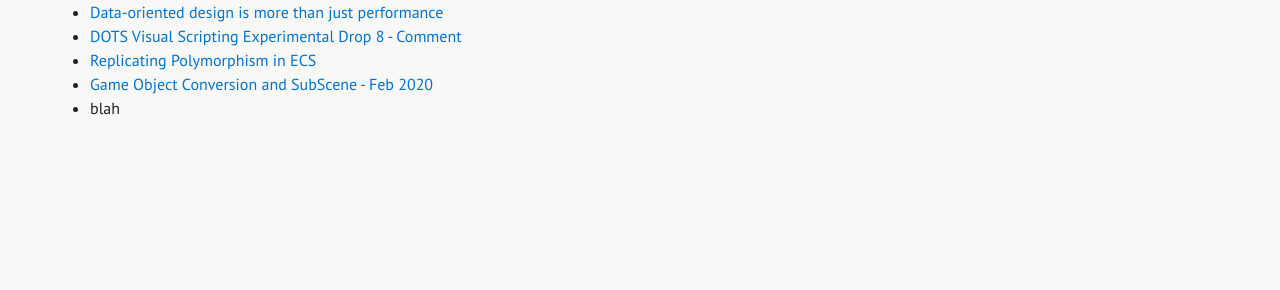
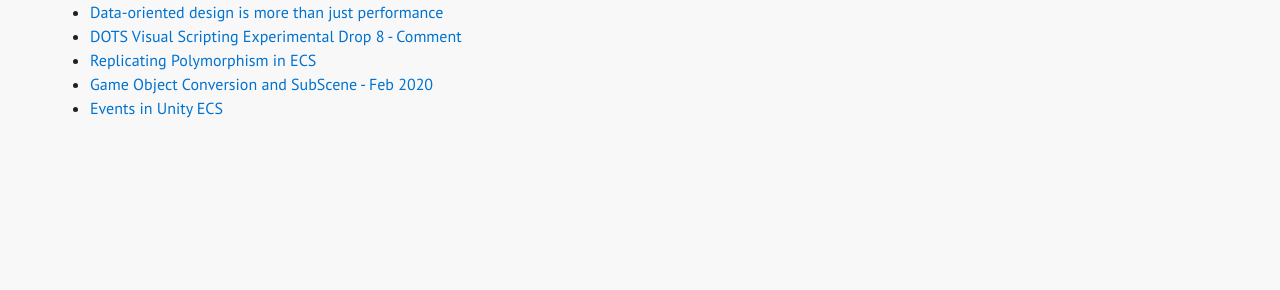
Before and after one commit to st4rdog/st4rdog.github.io, a Jekyll site: the page built from _references/unity/ecs.md, in a window 1280 px wide. Shown: the part 768-1058 px from the top of the page. Built offline with Jekyll 4.4.1, drawn with Linux system fonts in a browser that asks for light colours; some web fonts are replaced.

Commit message:
Update ecs.md

```diff
--- a/_references/unity/ecs.md
+++ b/_references/unity/ecs.md
@@ -41,4 +41,4 @@
 * [DOTS Visual Scripting Experimental Drop 8 - Comment](https://forum.unity.com/threads/dots-visual-scripting-experimental-drop-8.857707/page-2#post-5668045)
 * [Replicating Polymorphism in ECS](https://coffeebraingames.wordpress.com/2019/09/15/replicating-polymorphism-in-ecs/)
 * [Game Object Conversion and SubScene - Feb 2020](https://gametorrahod.com/game-object-conversion-and-subscene/)
-* blah
+* [Events in Unity ECS](https://gamedevbrothers.com/events-in-unity-ecs)
```
